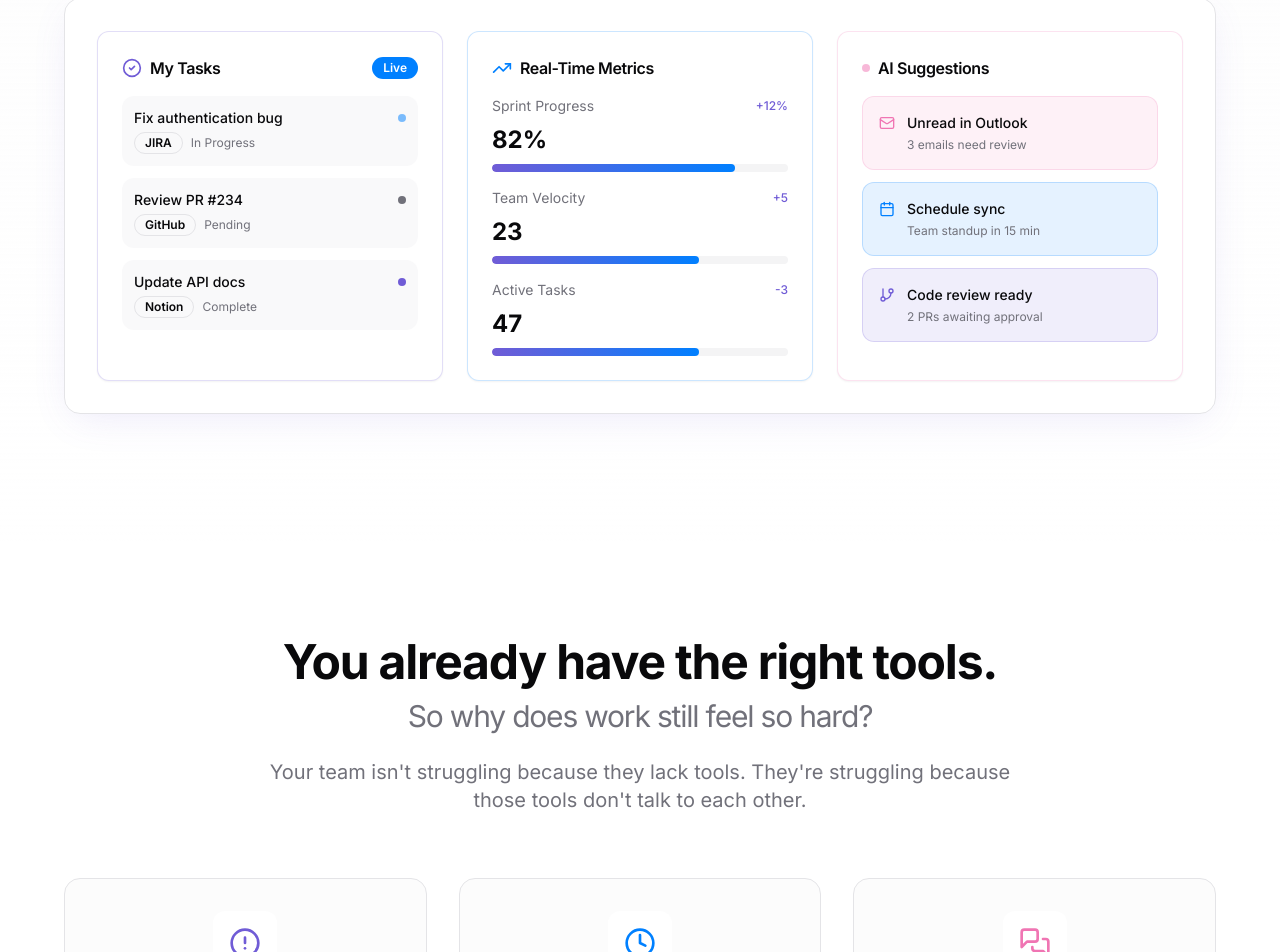
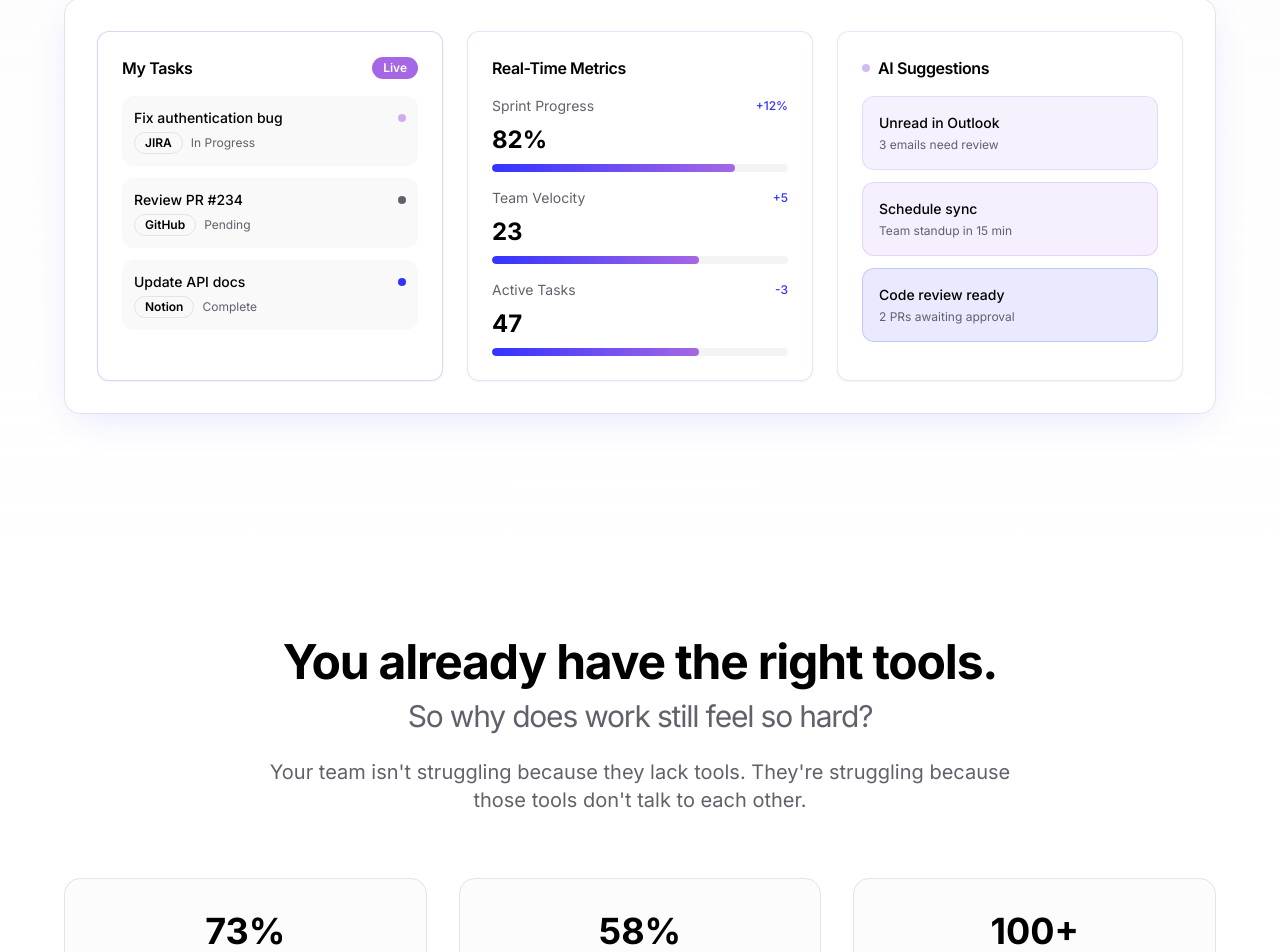
Before and after one commit to avisanghavi/collab-nexus-os, a React (Vite) app: page / in a window 1280 px wide. Shown: the part 1438-2390 px from the top of the page. Built offline with nearby package versions, Linux system fonts and the light colour scheme; the HTML template or start-up script is replaced by a standard one.

Commit message:
Refactor: Remove unused icons and emojis

```diff
--- a/src/components/HeroSection.tsx
+++ b/src/components/HeroSection.tsx
@@ -1,5 +1,4 @@
 import { Button } from "@/components/ui/button";
-import { ArrowRight, Play } from "lucide-react";
 import { useEffect, useState } from "react";
 
 // Import all logos
@@ -164,10 +163,8 @@ const HeroSection = () => {
               className="group"
             >
               See it in Action
-              <ArrowRight className="group-hover:translate-x-1 transition-transform" />
             </Button>
             <Button variant="heroOutline" size="xl">
-              <Play className="mr-1" />
               Book a Demo
             </Button>
           </div>
--- a/src/components/HowItWorksSection.tsx
+++ b/src/components/HowItWorksSection.tsx
@@ -1,7 +1,5 @@
-import { useState, useEffect } from "react";
-import { Plug, Database, Users, Zap, Shield, CheckCircle2 } from "lucide-react";
+import { useState } from "react";
 import { Card } from "@/components/ui/card";
-import { Badge } from "@/components/ui/badge";
 
 // Import logos for visual previews
 import gmailLogo from "@/assets/logos/gmail.png";
@@ -14,34 +12,24 @@ const HowItWorksSection = () => {
 
   const steps = [
     {
-      icon: Plug,
       title: "Connect",
       description: "Plug into Slack, Jira, GitHub, Outlook",
-      color: "from-primary to-primary-glow",
     },
     {
-      icon: Database,
       title: "Centralize",
       description: "AI builds a live knowledge graph",
-      color: "from-secondary to-secondary-glow",
     },
     {
-      icon: Users,
       title: "Collaborate",
       description: "Unified dashboards & smart notifications",
-      color: "from-accent to-accent/70",
     },
     {
-      icon: Zap,
       title: "Execute",
       description: "Close the loop to the right system",
-      color: "from-primary via-secondary to-accent",
     },
     {
-      icon: Shield,
       title: "Secure",
       description: "SOC 2, GDPR, SSO/SAML, RBAC",
-      color: "from-primary to-accent",
     },
   ];
 
@@ -76,7 +64,7 @@ const HowItWorksSection = () => {
             <div className="relative w-64 h-64">
               {/* Central node */}
               <div className="absolute top-1/2 left-1/2 -translate-x-1/2 -translate-y-1/2 w-20 h-20 rounded-full bg-gradient-to-br from-primary to-secondary shadow-glow flex items-center justify-center animate-scale-in">
-                <Database className="w-10 h-10 text-white" />
+                <div className="w-8 h-8 rounded-full bg-white" />
               </div>
               {/* Orbiting nodes */}
               {[...Array(6)].map((_, i) => (
@@ -101,7 +89,6 @@ const HowItWorksSection = () => {
         return (
           <div className="p-6 space-y-3 animate-fade-in">
             <div className="flex items-center gap-3 p-4 rounded-lg bg-primary/10 border border-primary/20">
-              <CheckCircle2 className="w-5 h-5 text-primary" />
               <div>
                 <div className="font-medium text-sm">Review PR #234</div>
                 <div className="text-xs text-muted-foreground">GitHub · Due today</div>
@@ -127,14 +114,12 @@ const HowItWorksSection = () => {
               <div className="p-4 rounded-lg bg-gradient-to-r from-primary/10 to-secondary/10 border border-primary/20">
                 <div className="flex items-center justify-between mb-2">
                   <span className="text-sm font-medium">Schedule Meeting</span>
-                  <Zap className="w-4 h-4 text-primary" />
                 </div>
                 <div className="text-xs text-muted-foreground">→ Added to Outlook Calendar</div>
               </div>
               <div className="p-4 rounded-lg bg-gradient-to-r from-secondary/10 to-accent/10 border border-secondary/20">
                 <div className="flex items-center justify-between mb-2">
                   <span className="text-sm font-medium">Create Ticket</span>
-                  <Zap className="w-4 h-4 text-secondary" />
                 </div>
                 <div className="text-xs text-muted-foreground">→ Posted to Jira</div>
               </div>
@@ -147,14 +132,11 @@ const HowItWorksSection = () => {
           <div className="flex items-center justify-center p-8 animate-fade-in">
             <div className="space-y-4">
               <div className="flex items-center justify-center mb-6">
-                <div className="p-6 rounded-2xl bg-gradient-to-br from-primary to-accent">
-                  <Shield className="w-12 h-12 text-white" />
-                </div>
+                <div className="p-6 rounded-2xl bg-gradient-to-br from-primary to-accent w-20 h-20" />
               </div>
               <div className="grid grid-cols-2 gap-3 text-sm">
                 {['SOC 2 Type II', 'GDPR Compliant', 'SSO/SAML', 'Role-Based Access'].map((item) => (
-                  <div key={item} className="flex items-center gap-2 p-3 rounded-lg bg-muted/50">
-                    <CheckCircle2 className="w-4 h-4 text-primary flex-shrink-0" />
+                  <div key={item} className="p-3 rounded-lg bg-muted/50 text-center">
                     <span className="text-xs">{item}</span>
                   </div>
                 ))}
@@ -196,9 +178,6 @@ const HowItWorksSection = () => {
                   }`}
                 >
                   <div className="flex items-start gap-4">
-                    <div className={`p-3 rounded-lg bg-gradient-to-br ${step.color} flex-shrink-0`}>
-                      <step.icon className="w-5 h-5 text-white" />
-                    </div>
                     <div className="flex-1 min-w-0">
                       <div className="flex items-center gap-2 mb-1">
                         <h3 className="font-semibold">{step.title}</h3>
--- a/src/components/MissionControlSection.tsx
+++ b/src/components/MissionControlSection.tsx
@@ -1,5 +1,4 @@
 import { useEffect, useRef, useState } from "react";
-import { CheckCircle2, GitBranch, Mail, Calendar, TrendingUp } from "lucide-react";
 import { Card } from "@/components/ui/card";
 import { Badge } from "@/components/ui/badge";
 
@@ -139,8 +138,7 @@ const MissionControlSection = () => {
               {/* Left: My Tasks */}
               <Card className="p-6 space-y-4 border-primary/20">
                 <div className="flex items-center justify-between">
-                  <h3 className="font-semibold flex items-center gap-2">
-                    <CheckCircle2 className="w-5 h-5 text-primary" />
+                  <h3 className="font-semibold">
                     My Tasks
                   </h3>
                   <Badge variant="secondary" className="text-xs">Live</Badge>
@@ -175,7 +173,6 @@ const MissionControlSection = () => {
               {/* Center: Metrics */}
               <Card className="p-6 space-y-4 border-secondary/20">
                 <div className="flex items-center gap-2">
-                  <TrendingUp className="w-5 h-5 text-secondary" />
                   <h3 className="font-semibold">Real-Time Metrics</h3>
                 </div>
                 <div className="space-y-4">
@@ -207,30 +204,21 @@ const MissionControlSection = () => {
                 </div>
                 <div className="space-y-3">
                   <div className="p-4 rounded-lg bg-accent/10 border border-accent/20">
-                    <div className="flex items-start gap-3">
-                      <Mail className="w-4 h-4 text-accent mt-0.5" />
                     <div className="flex-1 min-w-0">
                       <p className="text-sm font-medium mb-1">Unread in Outlook</p>
                       <p className="text-xs text-muted-foreground">3 emails need review</p>
                     </div>
                   </div>
-                  </div>
                   <div className="p-4 rounded-lg bg-secondary/10 border border-secondary/20">
-                    <div className="flex items-start gap-3">
-                      <Calendar className="w-4 h-4 text-secondary mt-0.5" />
                     <div className="flex-1 min-w-0">
                       <p className="text-sm font-medium mb-1">Schedule sync</p>
                       <p className="text-xs text-muted-foreground">Team standup in 15 min</p>
                     </div>
                   </div>
-                  </div>
                   <div className="p-4 rounded-lg bg-primary/10 border border-primary/20">
-                    <div className="flex items-start gap-3">
-                      <GitBranch className="w-4 h-4 text-primary mt-0.5" />
                     <div className="flex-1 min-w-0">
                       <p className="text-sm font-medium mb-1">Code review ready</p>
                       <p className="text-xs text-muted-foreground">2 PRs awaiting approval</p>
-                      </div>
                     </div>
                   </div>
                 </div>
--- a/src/components/ProblemSection.tsx
+++ b/src/components/ProblemSection.tsx
@@ -1,27 +1,20 @@
-import { useEffect, useRef, useState } from "react";
-import { AlertCircle, Clock, MessagesSquare } from "lucide-react";
+import { useRef } from "react";
 
 const ProblemSection = () => {
   const sectionRef = useRef<HTMLDivElement>(null);
 
   const stats = [
     {
-      icon: AlertCircle,
       value: "73%",
       label: "of projects fail due to poor communication between teams",
-      color: "text-primary",
     },
     {
-      icon: Clock,
       value: "58%",
       label: "of work time spent searching for information across tools",
-      color: "text-secondary",
     },
     {
-      icon: MessagesSquare,
       value: "100+",
       label: "tools used by the average enterprise team",
-      color: "text-accent",
     },
   ];
 
@@ -48,9 +41,6 @@ const ProblemSection = () => {
                 className="text-center space-y-4 p-8 rounded-2xl bg-muted/30 border border-border hover-lift"
                 style={{ animationDelay: `${index * 0.1}s` }}
               >
-                <div className={`inline-flex p-4 rounded-xl bg-background ${stat.color}`}>
-                  <stat.icon className="w-8 h-8" />
-                </div>
                 <div>
                   <div className="text-4xl font-bold mb-2">{stat.value}</div>
                   <p className="text-muted-foreground leading-relaxed">{stat.label}</p>
--- a/src/components/ROICalculator.tsx
+++ b/src/components/ROICalculator.tsx
@@ -2,7 +2,6 @@ import { useState } from "react";
 import { Button } from "@/components/ui/button";
 import { Input } from "@/components/ui/input";
 import { Label } from "@/components/ui/label";
-import { Calculator } from "lucide-react";
 import { toast } from "@/hooks/use-toast";
 
 const ROICalculator = () => {
@@ -46,10 +45,6 @@ const ROICalculator = () => {
         <div className="max-w-4xl mx-auto">
           {/* Header */}
           <div className="text-center space-y-6 mb-12 animate-fade-in-up">
-            <div className="inline-flex items-center px-4 py-2 rounded-full bg-primary/10 border border-primary/20">
-              <Calculator className="h-4 w-4 mr-2 text-primary" />
-              <span className="text-sm font-medium text-primary">ROI Calculator</span>
-            </div>
             <h2 className="text-4xl md:text-5xl font-bold text-foreground">
               Calculate Your{" "}
               <span className="bg-gradient-accent bg-clip-text text-transparent">Savings</span>
--- a/src/components/ResultsSection.tsx
+++ b/src/components/ResultsSection.tsx
@@ -1,5 +1,4 @@
 import { useEffect, useRef, useState } from "react";
-import { TrendingUp, Users, Clock, DollarSign } from "lucide-react";
 
 const ResultsSection = () => {
   const [isVisible, setIsVisible] = useState(false);
@@ -24,32 +23,20 @@ const ResultsSection = () => {
 
   const results = [
     {
-      icon: Users,
       value: "92%",
       label: "Stakeholder Satisfaction",
-      color: "text-primary",
-      gradient: "from-primary to-primary-glow",
     },
     {
-      icon: TrendingUp,
       value: "73%",
       label: "Rework Reduction",
-      color: "text-secondary",
-      gradient: "from-secondary to-secondary-glow",
     },
     {
-      icon: Clock,
       value: "2.5×",
       label: "Faster Time-to-Market",
-      color: "text-accent",
-      gradient: "from-accent to-accent/70",
     },
     {
-      icon: DollarSign,
       value: "340%",
       label: "Return on Investment",
-      color: "text-primary",
-      gradient: "from-primary via-secondary to-accent",
     },
   ];
 
@@ -82,26 +69,15 @@ const ResultsSection = () => {
               >
                 {/* Card */}
                 <div className="p-8 rounded-2xl bg-card border border-border hover-lift text-center space-y-4 relative overflow-hidden">
-                  {/* Glow effect */}
-                  <div className={`absolute inset-0 bg-gradient-to-br ${result.gradient} opacity-0 group-hover:opacity-10 transition-opacity duration-500`} />
-
-                  {/* Icon */}
-                  <div className={`inline-flex p-4 rounded-2xl bg-gradient-to-br ${result.gradient} relative z-10`}>
-                    <result.icon className="w-8 h-8 text-white" />
-                  </div>
-
                   {/* Value */}
                   <div className="space-y-2 relative z-10">
-                    <div className={`text-5xl font-bold ${result.color}`}>
+                    <div className="text-5xl font-bold bg-gradient-to-r from-primary via-secondary to-accent bg-clip-text text-transparent">
                       {result.value}
                     </div>
                     <div className="text-muted-foreground text-sm font-medium">
                       {result.label}
                     </div>
                   </div>
-
-                  {/* Shimmer effect */}
-                  <div className="absolute inset-0 -translate-x-full group-hover:translate-x-full transition-transform duration-1000 bg-gradient-to-r from-transparent via-white/10 to-transparent" />
                 </div>
               </div>
             ))}
--- a/src/index.css
+++ b/src/index.css
@@ -9,47 +9,47 @@ All colors MUST be HSL.
 @layer base {
   :root {
     --background: 0 0% 100%;
-    --foreground: 240 10% 3.9%;
+    --foreground: 0 0% 0%;
 
     --card: 0 0% 100%;
-    --card-foreground: 240 10% 3.9%;
+    --card-foreground: 0 0% 0%;
 
     --popover: 0 0% 100%;
-    --popover-foreground: 240 10% 3.9%;
+    --popover-foreground: 0 0% 0%;
 
-    /* Lavender to Azure gradient palette */
-    --primary: 250 60% 60%;
+    /* Blue to Purple gradient palette */
+    --primary: 240 100% 60%;
     --primary-foreground: 0 0% 100%;
     --primary-glow: 250 80% 75%;
 
-    --secondary: 210 100% 50%;
+    --secondary: 270 70% 65%;
     --secondary-foreground: 0 0% 100%;
-    --secondary-glow: 210 100% 65%;
+    --secondary-glow: 270 80% 75%;
 
-    --accent: 330 80% 70%;
+    --accent: 260 70% 70%;
     --accent-foreground: 0 0% 100%;
 
-    --muted: 240 4.8% 95.9%;
-    --muted-foreground: 240 3.8% 46.1%;
+    --muted: 240 10% 96%;
+    --muted-foreground: 240 5% 40%;
 
     --destructive: 0 84.2% 60.2%;
     --destructive-foreground: 0 0% 98%;
 
-    --border: 240 5.9% 90%;
-    --input: 240 5.9% 90%;
-    --ring: 250 60% 60%;
+    --border: 240 10% 90%;
+    --input: 240 10% 90%;
+    --ring: 240 100% 60%;
 
     --radius: 0.75rem;
 
-    /* Gradients */
-    --gradient-primary: linear-gradient(135deg, hsl(250 60% 60%), hsl(210 100% 50%));
-    --gradient-hero: linear-gradient(135deg, hsl(250 80% 75% / 0.2), hsl(210 100% 65% / 0.2), hsl(330 80% 70% / 0.2));
-    --gradient-glow: radial-gradient(circle at 50% 50%, hsl(250 80% 75% / 0.3), transparent 70%);
+    /* Gradients - Blue to Purple */
+    --gradient-primary: linear-gradient(135deg, hsl(240 100% 60%), hsl(270 70% 65%));
+    --gradient-hero: linear-gradient(135deg, hsl(250 80% 75% / 0.15), hsl(270 80% 75% / 0.15));
+    --gradient-glow: radial-gradient(circle at 50% 50%, hsl(250 80% 75% / 0.2), transparent 70%);
 
     /* Shadows */
-    --shadow-elegant: 0 10px 40px -10px hsl(250 60% 60% / 0.15);
+    --shadow-elegant: 0 10px 40px -10px hsl(240 100% 60% / 0.15);
     --shadow-glow: 0 0 60px hsl(250 80% 75% / 0.25);
-    --shadow-card: 0 1px 3px hsl(240 10% 3.9% / 0.1);
+    --shadow-card: 0 1px 3px hsl(0 0% 0% / 0.1);
 
     /* Animations */
     --transition-smooth: all 0.4s cubic-bezier(0.4, 0, 0.2, 1);
@@ -128,7 +128,7 @@ All colors MUST be HSL.
   }
 
   .gradient-accent {
-    background: linear-gradient(135deg, hsl(var(--accent)), hsl(var(--primary)));
+    background: var(--gradient-primary);
   }
 
   .gradient-card {
```
Also changed, not shown: src/components/FinalCTA.tsx (+3 -12 lines), src/components/OneLayerSection.tsx (+0 -15 lines). Lines whose indentation alone changed are shown as unchanged.
